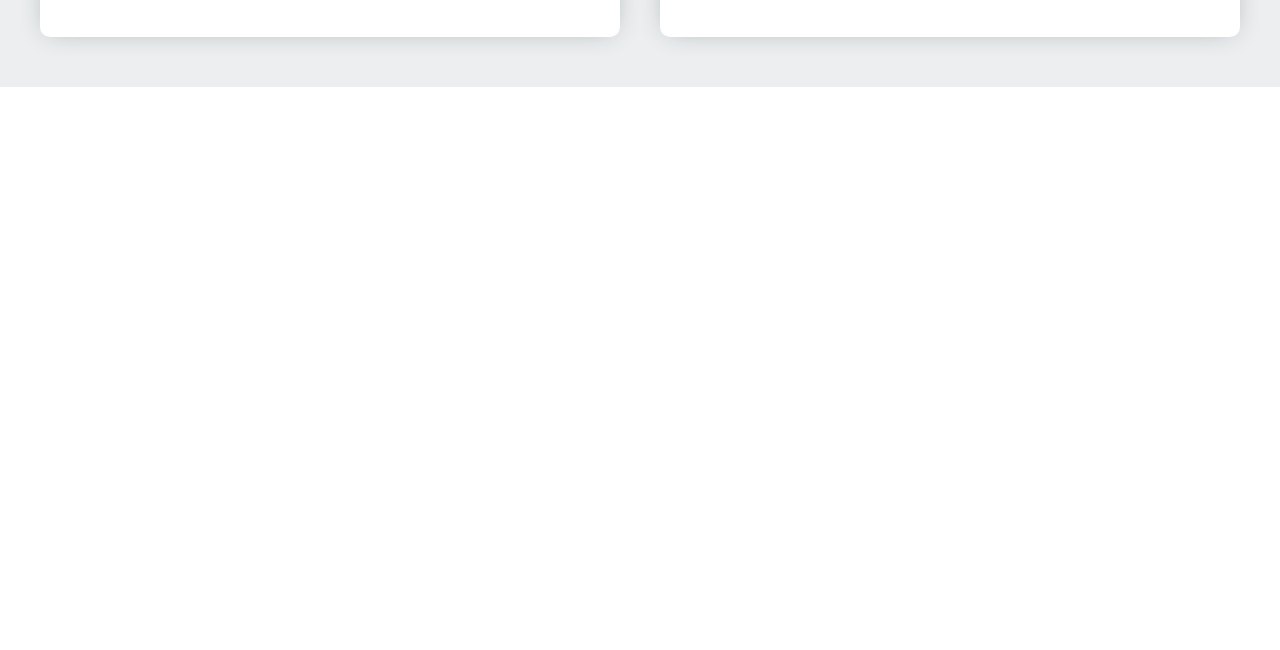
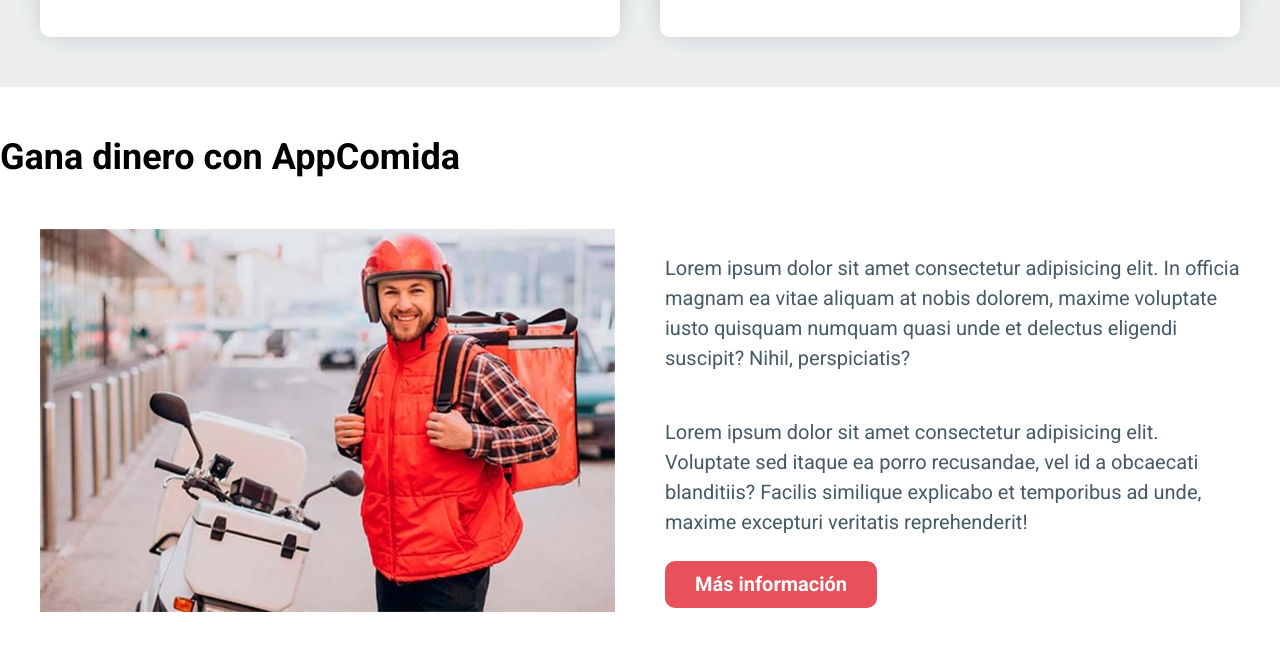
Before and after one commit to vegas29/DeliveryApp, a website: page index.html in a window 1280 px wide. Shown: the part 4489-5139 px from the top of the page. Before the commit the page ends 4576 px from the top, so only its background shows below. Drawn offline with Linux system fonts and the light colour scheme.

Commit message:
Creando la seccion de repartidores

```diff
--- a/index.html
+++ b/index.html
@@ -347,5 +347,23 @@
             </div><!--.Favorito-->
         </div>
     </main>
+
+    <section class="repartidores">
+        <h2 class="repartidos__heading">Gana dinero con AppComida</h2>
+
+        <div class="repartidores__grid contenedor">
+            <div class="repartidores__imagen">
+                <img src="build/img/repartidor.jpg" alt="imagen repartidor">
+            </div>
+
+            <div class="repartidores__contenido">
+                <p class="repartidores__texto">Lorem ipsum dolor sit amet consectetur adipisicing elit. In officia magnam ea vitae aliquam at nobis dolorem, maxime voluptate iusto quisquam numquam quasi unde et delectus eligendi suscipit? Nihil, perspiciatis?</p>
+
+                <p class="repartidores__texto">Lorem ipsum dolor sit amet consectetur adipisicing elit. Voluptate sed itaque ea porro recusandae, vel id a obcaecati blanditiis? Facilis similique explicabo et temporibus ad unde, maxime excepturi veritatis reprehenderit!</p>
+
+                <a href="#" class="repartidores__enlace">Más información</a>
+            </div>
+        </div>
+    </section>
 </body>
 </html>
--- a/src/scss/app.scss
+++ b/src/scss/app.scss
@@ -4,3 +4,4 @@
 @use 'pasos';
 @use 'testimoniales';
 @use 'favoritos';
+@use 'repartidores';
--- /dev/null
+++ b/src/scss/repartidores/_index.scss
@@ -0,0 +1 @@
+@forward 'repartidores';
--- /dev/null
+++ b/src/scss/repartidores/_repartidores.scss
@@ -0,0 +1,33 @@
+@use 'base/variables' as v;
+@use 'base/mixins' as m;
+
+.repartidores{
+    padding: v.$separacion 0;
+
+    &__heading{
+        text-align: center;
+        color: v.$secundario;
+    }
+
+    &__grid{
+        @include m.tablet {
+            @include m.grid(2, v.$separacion);
+        }
+    }
+
+    &__contenido{
+        display: flex;
+        flex-direction: column;
+        justify-content: space-evenly;
+        align-items: flex-start;
+    }
+
+    &__texto{
+        line-height: 1.5;
+        color: v.$secundario;
+    }
+
+    &__enlace{
+        @include m.boton(v.$primario, v.$blanco);
+    }
+}
```
Also changed, not shown: build/css/app.css, 1 other file.
